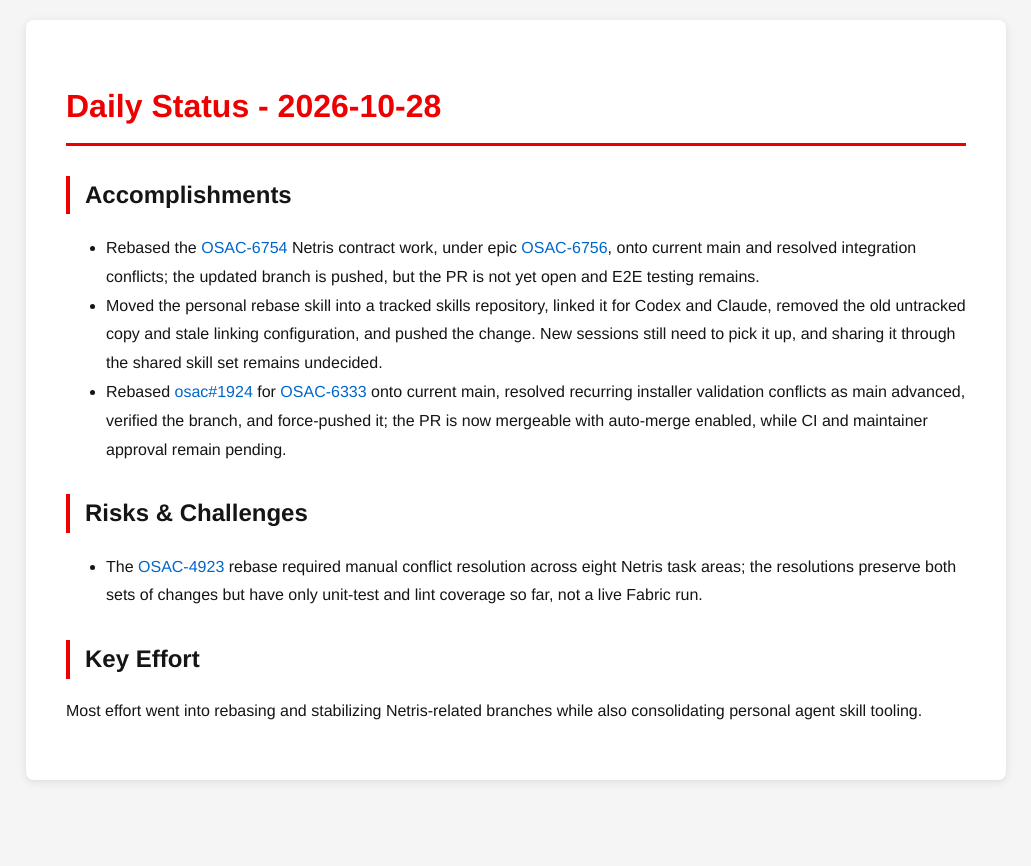
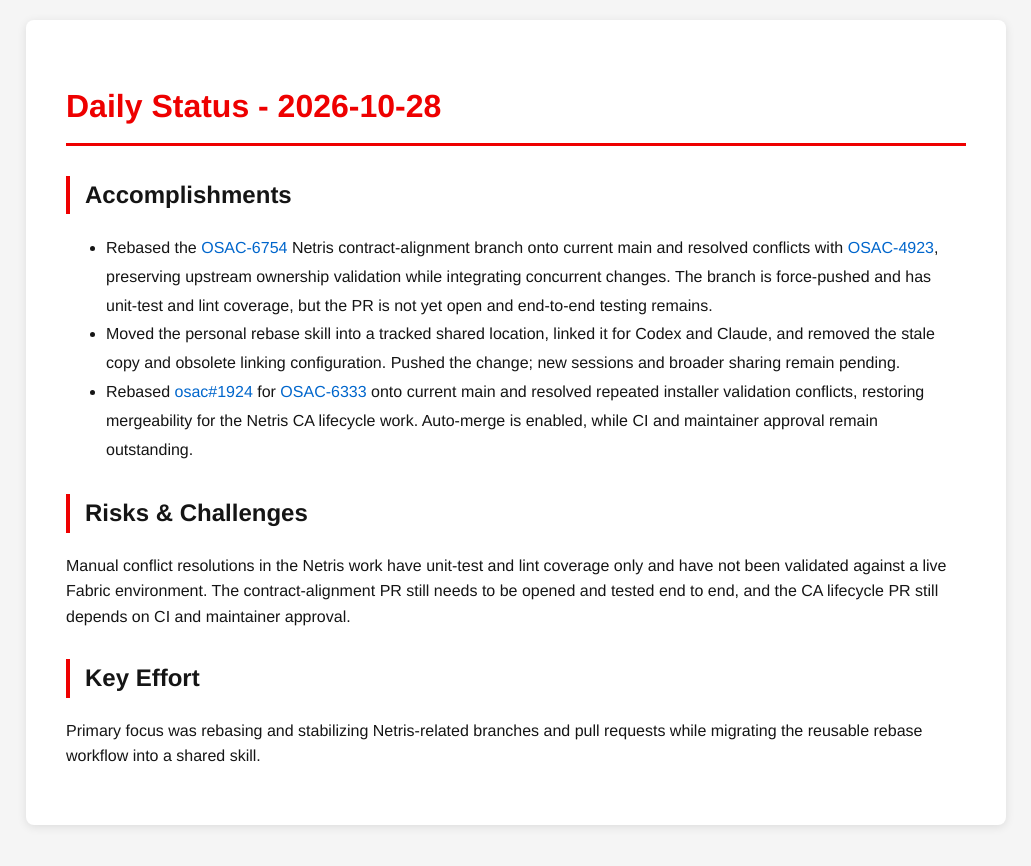
Before and after one commit to tzvatot/daily-status, a Jekyll site: the page built from 2026-10-28.md, in a window 1280 px wide. Shown: the top 866 px of the page, without its empty margins (124-1155 px from the left). Built offline with Jekyll 4.4.1, drawn with Linux system fonts in a browser that asks for light colours.

Commit message:
Daily status update - 2026-10-28

```diff
--- a/2026-10-28.md
+++ b/2026-10-28.md
@@ -7,12 +7,12 @@ date: 2026-10-28
 # Daily Status - 2026-10-28
 
 ## Accomplishments
-- Rebased the [OSAC-6754](https://redhat.atlassian.net/browse/OSAC-6754) Netris contract work, under epic [OSAC-6756](https://redhat.atlassian.net/browse/OSAC-6756), onto current main and resolved integration conflicts; the updated branch is pushed, but the PR is not yet open and E2E testing remains.
-- Moved the personal rebase skill into a tracked skills repository, linked it for Codex and Claude, removed the old untracked copy and stale linking configuration, and pushed the change. New sessions still need to pick it up, and sharing it through the shared skill set remains undecided.
-- Rebased [osac#1924](https://github.com/osac-project/osac/pull/1924) for [OSAC-6333](https://redhat.atlassian.net/browse/OSAC-6333) onto current main, resolved recurring installer validation conflicts as main advanced, verified the branch, and force-pushed it; the PR is now mergeable with auto-merge enabled, while CI and maintainer approval remain pending.
+- Rebased the [OSAC-6754](https://redhat.atlassian.net/browse/OSAC-6754) Netris contract-alignment branch onto current main and resolved conflicts with [OSAC-4923](https://redhat.atlassian.net/browse/OSAC-4923), preserving upstream ownership validation while integrating concurrent changes. The branch is force-pushed and has unit-test and lint coverage, but the PR is not yet open and end-to-end testing remains.
+- Moved the personal rebase skill into a tracked shared location, linked it for Codex and Claude, and removed the stale copy and obsolete linking configuration. Pushed the change; new sessions and broader sharing remain pending.
+- Rebased [osac#1924](https://github.com/osac-project/osac/pull/1924) for [OSAC-6333](https://redhat.atlassian.net/browse/OSAC-6333) onto current main and resolved repeated installer validation conflicts, restoring mergeability for the Netris CA lifecycle work. Auto-merge is enabled, while CI and maintainer approval remain outstanding.
 
 ## Risks & Challenges
-- The [OSAC-4923](https://redhat.atlassian.net/browse/OSAC-4923) rebase required manual conflict resolution across eight Netris task areas; the resolutions preserve both sets of changes but have only unit-test and lint coverage so far, not a live Fabric run.
+Manual conflict resolutions in the Netris work have unit-test and lint coverage only and have not been validated against a live Fabric environment. The contract-alignment PR still needs to be opened and tested end to end, and the CA lifecycle PR still depends on CI and maintainer approval.
 
 ## Key Effort
-Most effort went into rebasing and stabilizing Netris-related branches while also consolidating personal agent skill tooling.
+Primary focus was rebasing and stabilizing Netris-related branches and pull requests while migrating the reusable rebase workflow into a shared skill.
```
